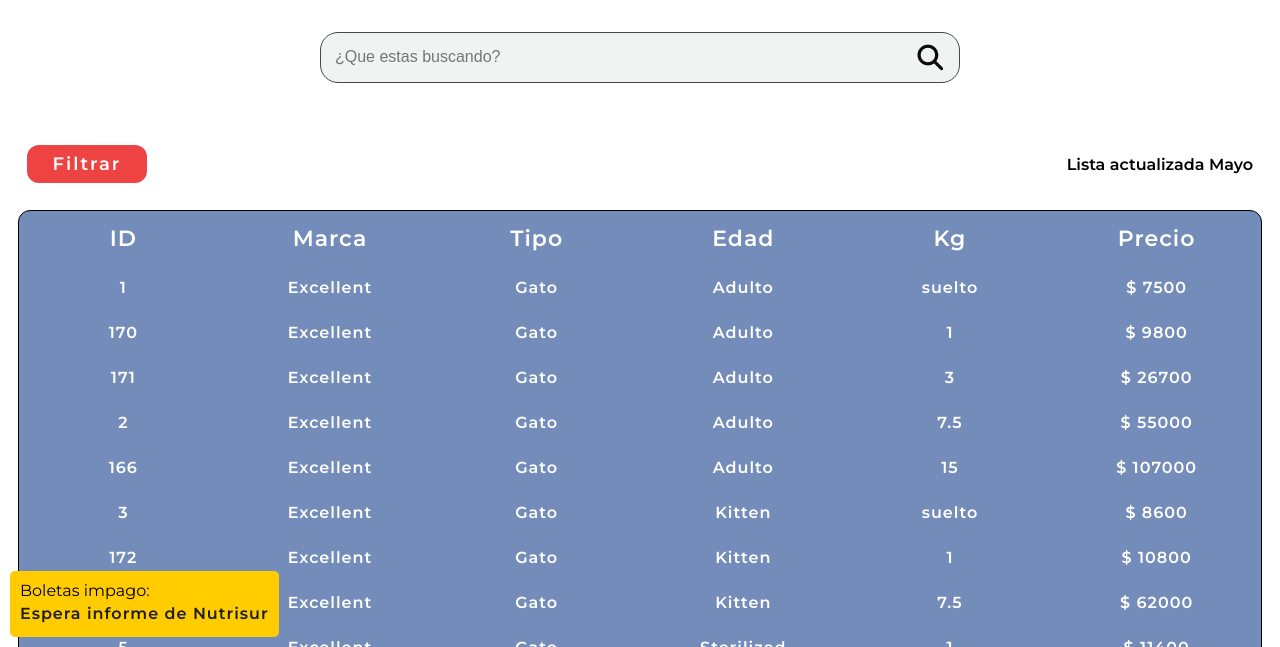
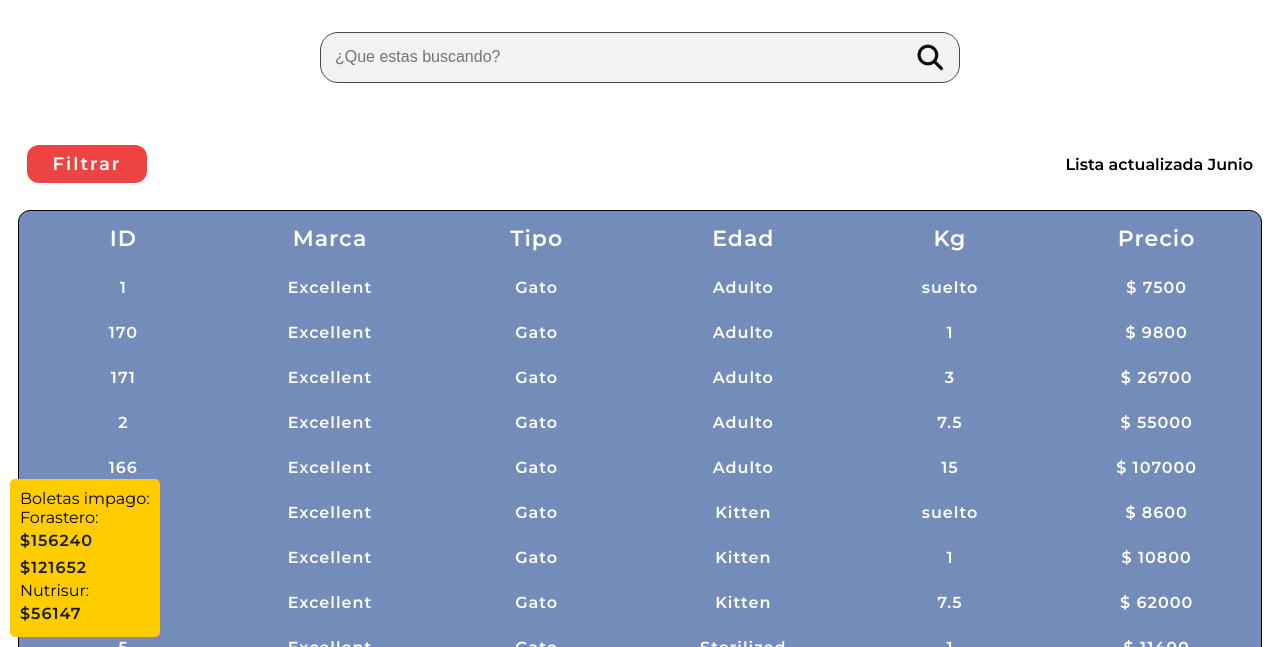
Before and after one commit to risipablo/ListaLocal, a plain HTML site: page index.html in a window 1280 px wide. Shown: the part 153-800 px from the top of the page. Drawn offline with Linux system fonts and the light colour scheme.

Commit message:
Gastos Junio

```diff
--- a/index.html
+++ b/index.html
@@ -52,7 +52,7 @@
         </div>
 
         <div class="anotaciones" id="anotaciones">
-            <p >Lista actualizada Mayo </p>
+            <p >Lista actualizada Junio </p>
         </div>
 
         <div class="contenido2">
@@ -205,10 +205,14 @@
 
 
     <div class="recordatorio" id="recordatorio">
-        <p> </p>
-        <ul>Boletas impago:
-            <li> Espera informe de Nutrisur</li>
+        <p> Boletas impago: </p>
+        <ul> Forastero:
+            <li> $156240</li>
+            <li> $121652</li>
+            Nutrisur:
+            <li> $56147 </li>
         </ul>
+
     </div>
 
 
```
Also changed, not shown: JS/gastos.js (+5 -3 lines), Proveedores.html (+1 -1 lines).
